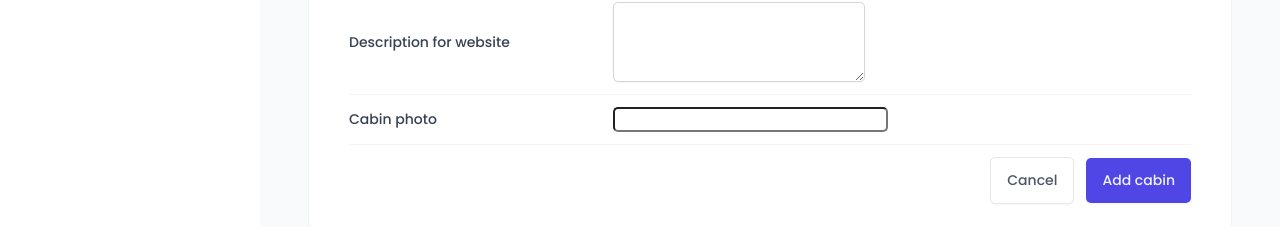
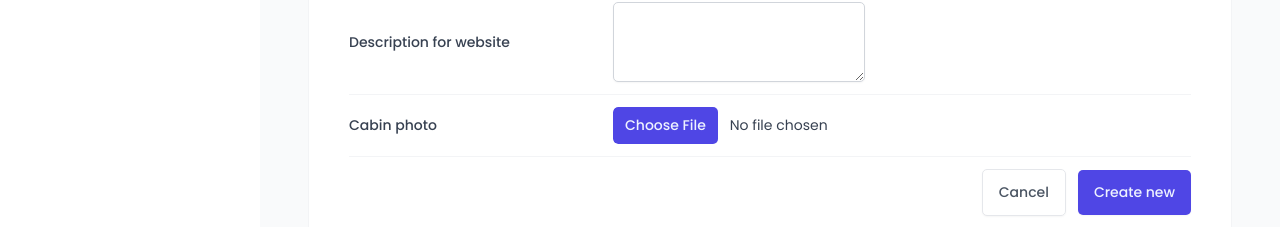
Before and after one commit to RomaP28/the-wild-oasis, a React (Vite) app: page /cabins in a window 1280 px wide. Both pictures are taken after a click on the button "Add new cabin". Shown: the part 570-797 px from the top of the page. Built offline with nearby package versions, Linux system fonts and the light colour scheme; no server answers; the database is empty; a web font is replaced by a local one.

Commit message:
Supabase bucket

```diff
--- a/src/features/cabins/CabinRow.jsx
+++ b/src/features/cabins/CabinRow.jsx
@@ -3,6 +3,8 @@ import {formatCurrency} from "../../utils/helpers.js";
 import {useMutation, useQueryClient} from "@tanstack/react-query";
 import {deleteCabin} from "../../services/apiCabins.js";
 import toast from "react-hot-toast";
+import {useState} from "react";
+import CreateCabinForm from "./CreateCabinForm.jsx";
 
 const TableRow = styled.div`
   display: grid;
@@ -46,6 +48,8 @@ const Discount = styled.div`
 
 function CabinRow({cabin}) {
 
+	const [showForm, setShowForm] = useState(false);
+
 	const { id: cabinId, name, maxCapacity, regularPrice, discount, image } = cabin;
 
 	const queryClient = useQueryClient();
@@ -65,14 +69,20 @@ function CabinRow({cabin}) {
 	})
 
 	return (
+		<>
 			<TableRow role="row">
 				<Img src={image} alt="Cabin" />
 				<Cabin>{name}</Cabin>
 				<div>Fits up to {maxCapacity} guests</div>
 				<Price>{formatCurrency(regularPrice)}</Price>
 				<Discount>{formatCurrency(discount)}</Discount>
+				<div>
+					<button onClick={() => setShowForm(() => !showForm)}>Edit</button>
 					<button onClick={() => mutate(cabinId)} disabled={isDeleting}>Delete</button>
+				</div>
 			</TableRow>
+			{showForm && <CreateCabinForm cabinToEdit={cabin} />}
+		</>
 	)
 }
 
--- a/src/features/cabins/CreateCabinForm.jsx
+++ b/src/features/cabins/CreateCabinForm.jsx
@@ -1,20 +1,18 @@
-// import styled from "styled-components";
 import Input from "../../ui/Input";
 import Form from "../../ui/Form";
 import Button from "../../ui/Button";
 import FileInput from "../../ui/FileInput";
 import Textarea from "../../ui/Textarea";
+import FormRow from "../../ui/FormRow.jsx";
 import {useForm} from "react-hook-form";
-import {createCabin} from "../../services/apiCabins.js";
+import {createEditCabin} from "../../services/apiCabins.js";
 import {useMutation, useQueryClient} from "@tanstack/react-query";
 import toast from "react-hot-toast";
-import FormRow from "../../ui/FormRow.jsx";
 
 
-
-
-
-function CreateCabinForm() {
+function CreateCabinForm({ cabinToEdit = {} }) {
+  const {id: editId, ...editValues} = cabinToEdit;
+  const isEditSession = Boolean(editId);
 
   const {
       register,
@@ -22,13 +20,13 @@ function CreateCabinForm() {
       reset,
       getValues,
       formState
-  } = useForm();
+  } = useForm({defaultValues: isEditSession ? editValues : {}});
 
   const {errors } = formState;
 
   const queryClient = useQueryClient();
-  const {isLoading: isCreating, mutate} = useMutation({
-        mutationFn: createCabin,
+  const {isLoading: isCreating, mutate: createCabin} = useMutation({
+        mutationFn: createEditCabin,
         onSuccess: () => {
             toast.success('New cabin successfully created')
             queryClient.invalidateQueries({
@@ -40,8 +38,27 @@ function CreateCabinForm() {
             toast.error(error.message)
         }
   })
+
+  const {isLoading: isEditing, mutate: editCabin} = useMutation({
+    mutationFn: ({newCabinData, id}) => createEditCabin(newCabinData, id),
+    onSuccess: () => {
+        toast.success('Cabin successfully edited')
+        queryClient.invalidateQueries({
+            queryKey: ['cabin'],
+        });
+        reset();
+    },
+    onError: (error) => {
+        toast.error(error.message)
+    }
+  })
+
+ const isWorking = isCreating || isEditing;
+
   function onSubmit(data) {
-     mutate(data);
+     const image = typeof data.image === 'string' ? data.image : data.image[0];
+     if(isEditSession) editCabin({ newCabinData: { ...data, image: image }, id: editId });
+     else createCabin({ ...data, image: image });
   }
   function onError(errors) {
     console.log(errors);
@@ -50,14 +67,14 @@ function CreateCabinForm() {
   return (
     <Form onSubmit={handleSubmit(onSubmit, onError)}>
         <FormRow label="Cabin name" error={errors?.name?.message}>
-            <Input type="text" id="name" disabled={isCreating}
+            <Input type="text" id="name" disabled={isWorking}
                    {...register("name",
                        {
                            required: 'This field is required',
                        })} />
         </FormRow>
         <FormRow label="Maximum capacity" error={errors?.maxCapacity?.message}>
-            <Input type="number" id="maxCapacity" disabled={isCreating}
+            <Input type="number" id="maxCapacity" disabled={isWorking}
                    {...register("maxCapacity",
                        {
                            required: 'This field is required',
@@ -65,14 +82,14 @@ function CreateCabinForm() {
                        })} />
         </FormRow>
         <FormRow label="Regular price" error={errors?.regularPrice?.message}>
-            <Input type="number" id="regularPrice" disabled={isCreating}
+            <Input type="number" id="regularPrice" disabled={isWorking}
                    {...register("regularPrice",
                        {
                            required: 'This field is required',
                        })} />
         </FormRow>
         <FormRow label="Discount" error={errors?.discount?.message}>
-            <Input type="number" id="discount" defaultValue={0} disabled={isCreating}
+            <Input type="number" id="discount" defaultValue={0} disabled={isWorking}
                    {...register("discount",
                        {
                            required: 'This field is required',
@@ -80,14 +97,18 @@ function CreateCabinForm() {
                        })} />
         </FormRow>
         <FormRow label="Description for website" error={errors?.description?.message}>
-            <Textarea type="number" id="description" disabled={isCreating}
+            <Textarea type="number" id="description" disabled={isWorking}
                       {...register("description",
                           {
                               required: 'This field is required',
                           })} />
         </FormRow>
         <FormRow label="Cabin photo">
-            <FileInput id="image" accept="image/*" />
+            <FileInput id="image" accept="image/*" type="file"
+                   {...register("image",
+                       {
+                           required: isEditSession ? false : 'This field is required',
+                       })} />
         </FormRow>
 
       <FormRow>
@@ -95,7 +116,7 @@ function CreateCabinForm() {
         <Button variation="secondary" type="reset">
           Cancel
         </Button>
-        <Button disabled={isCreating}>Add cabin</Button>
+        <Button disabled={isWorking}>{isEditSession ? 'Edit cabin' : 'Create new'}</Button>
       </FormRow>
     </Form>
   );
--- a/src/services/apiCabins.js
+++ b/src/services/apiCabins.js
@@ -1,4 +1,4 @@
-import supabase from "./supabase.js";
+import supabase, {supabaseUrl} from "./supabase.js";
 
 export async function getCabins() {
 	const { data, error } = await supabase
@@ -27,19 +27,40 @@ export async function deleteCabin(id) {
 	return data;
 }
 
-export async function createCabin(newCabin) {
+// Create or Edit cabin
+export async function createEditCabin(newCabin, id) {
+	const hasImagePath = newCabin.image?.startsWith?.(supabaseUrl);
 
-	const { data, error } = await supabase
-		.from('cabins')
-		.insert([
-			newCabin,
-		])
-		.select()
+	const imageName  = `${Math.random()}-${newCabin.image.name}`.replace("/", '');
+	const imagePath = hasImagePath ? newCabin.image : `${supabaseUrl}/storage/v1/object/public/cabin-images/${imageName}`;
+
+	let query = supabase.from('cabins');
+	// 1. A) Create cabin in database
+	if(!id) query = query.insert([{ ...newCabin, image: imagePath}])
+	//    B) Edit cabin in database
+	if(id) query = query.update({ ...newCabin, image: imagePath}).eq('id', id)
+
+	const { data, error } = await query.select().single();
+
 
 	if (error) {
 		console.error(error)
 		throw new Error("Cabin couldn't be created");
 	}
 
+	// 2. Upload image to supabase bucket
+	const { error: storageError } = await supabase.storage
+		.from('cabin-images')
+		.upload(imageName, newCabin.image);
+
+	// 3. Delete cabin if there was an error uploading image
+	if (storageError) {
+		await supabase
+			.from('cabins')
+			.delete()
+			.eq('id', data.id)
+		throw new Error("Cabin image couldn't be uploaded and cabin was not created");
+	}
+
 	return data;
 }
--- a/src/services/supabase.js
+++ b/src/services/supabase.js
@@ -1,5 +1,5 @@
 import { createClient } from '@supabase/supabase-js'
-const supabaseUrl = 'https://kymtbusykcvuahoaiayz.supabase.co'
+export const supabaseUrl = 'https://kymtbusykcvuahoaiayz.supabase.co'
 const supabaseKey = 'eyJhbGciOiJIUzI1NiIsInR5cCI6IkpXVCJ9.eyJpc3MiOiJzdXBhYmFzZSIsInJlZiI6Imt5bXRidXN5a2N2dWFob2FpYXl6Iiwicm9sZSI6ImFub24iLCJpYXQiOjE3MzIwMjQxMDgsImV4cCI6MjA0NzYwMDEwOH0.9FhyU5gUXIhOSUx56JFm0neou_y58QVIeoOvuVKuwCk'
 const supabase = createClient(supabaseUrl, supabaseKey)
 
--- a/src/ui/FileInput.jsx
+++ b/src/ui/FileInput.jsx
@@ -1,6 +1,6 @@
 import styled from "styled-components";
 
-const FileInput = styled.input`
+const FileInput = styled.input.attrs({type: "file"})`
   font-size: 1.4rem;
   border-radius: var(--border-radius-sm);
 
```
Lines whose indentation alone changed are shown as unchanged.
